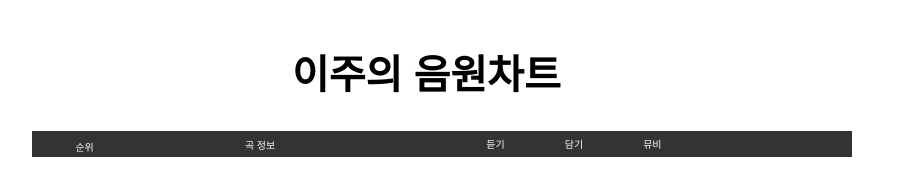
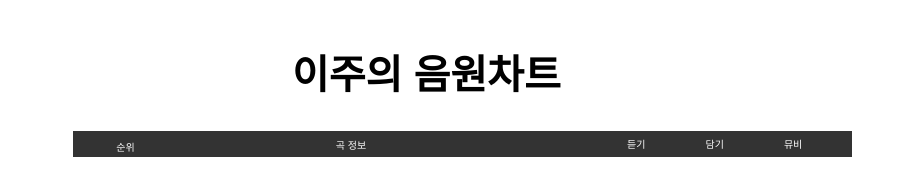
Before and after one commit to sonnyd4y/hidden_song_MUSE, a plain HTML site: page index.html in a window 1280 px wide. Shown: the part 1480-1659 px from the top of the page, without its empty margins (198-1109 px from the left). Drawn offline with Linux system fonts and the light colour scheme; grey boxes are pictures that could not be loaded; a web font is replaced by a local one.

Commit message:
Update styles.css

```diff
--- a/css/styles.css
+++ b/css/styles.css
@@ -236,7 +236,7 @@
         align-items: center;
     }
     .chart_content_box{
-        width: 100%;
+        width: 90%;
         display: flex;
         flex-wrap: wrap;
         justify-content: center;
@@ -276,14 +276,14 @@
         margin-right: auto;
     }
     .nav_chart{
-        width: 114rem;
+        width: 90%;
         height: 2rem;
         border: solid #333;
         background-color: #333;
         display: flex;
         justify-content: space-between;
         align-content: center;
-        margin-left: 10%;
+        margin-left: 14%;
         margin-right: 10%;
         color: #fff;
     }
@@ -297,7 +297,7 @@
         display: flex;
         justify-content: space-around;
         align-items: center;
-        margin-right: 23%;
+        margin-right: 6%;
     }
     .information{
         margin-top: 0.5rem;
```
